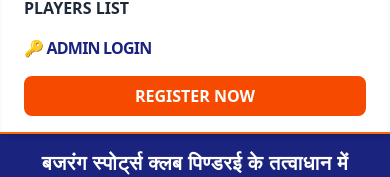
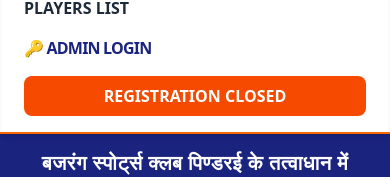
Before and after one commit to Shivu2308/ppl, a React (Vite) app: page / in a window 390 px wide. Both pictures are taken after a click on the button 358 px from the left and 40 px from the top of the page. Shown: the part 141-318 px from the top of the page. Built offline with nearby package versions, Linux system fonts and the light colour scheme.

Commit message:
Update Header.jsx

```diff
--- a/src/component/Header.jsx
+++ b/src/component/Header.jsx
@@ -111,8 +111,8 @@
             </Link>
           )}
 
-          <Link to="/pay-to-register" onClick={() => setIsOpen(false)} className="block bg-orange-600 text-white text-center py-2 rounded-lg font-bold">
-            REGISTER NOW
+          <Link to="" onClick={() => setIsOpen(false)} className="block bg-orange-600 text-white text-center py-2 rounded-lg font-bold">
+            REGISTRATION CLOSED
           </Link>
         </div>
       )}
```
